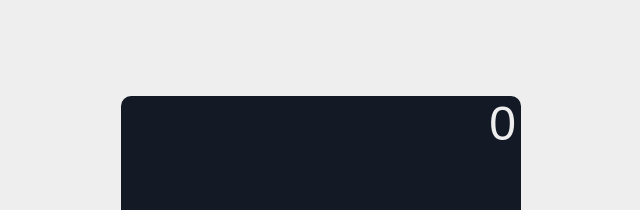
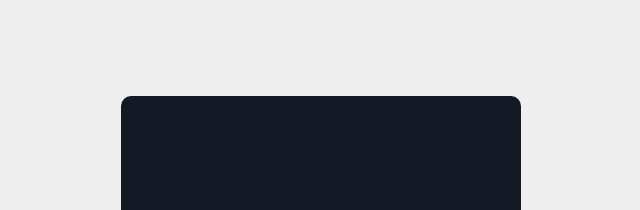
Before and after one commit to abdullah116632/calculator, a React (Create React App) app: page / in a window 1280 px wide. Shown: the top 210 px of the page, without its empty margins (319-959 px from the left). Built offline with nearby package versions, Linux system fonts and the light colour scheme.

Commit message:
update logic & readme.md

```diff
--- a/src/App.js
+++ b/src/App.js
@@ -1,155 +1,36 @@
 import { useReducer } from "react";
-
 import NumberButton from "./components/NumberButton";
 import OperationButton from "./components/OperationButton";
+import { reducer } from "./reducer/reduce";
+import { ACTIONS } from "./actions/action";
+import { formatOperand } from "./util/format";
 
-export const ACTIONS = {
-  ADD_DEGIT: "add_degit",
-  ADD_OPERAND: "add_operand",
-  DELETE: "delete",
-  RESET: "reset",
-  RESULT: "result",
-};
-
-const initialState = {
-  inputScreen: "",
-  currentOperand: null,
-  previousOperand: null,
-  operation: "",
-  result: 0,
-};
 
 function App() {
-  const reducer = (state, { type, payload }) => {
-    switch (type) {
-      case ACTIONS.ADD_DEGIT:
-        if (state.previousOperand == null) {
-          return {
-            ...state,
-            inputScreen: `${state.inputScreen || ""}${payload.number}`,
-            currentOperand: `${state.currentOperand || ""}${payload.number}`,
-          };
-        }
 
-        if (state.currentOperand == null) {
-          state.currentOperand = `${state.currentOperand || ""}${
-            payload.number
-          }`;
-        }
-
-        return {
-          ...state,
-          inputScreen: `${state.inputScreen || ""}${payload.number}`,
-
-          previousOperand: evaluate(state),
-          currentOperand: null,
-        };
-
-      case ACTIONS.ADD_OPERAND:
-        if (!state.inputScreen) {
-          return state;
-        }
-        const lastDegit = state.inputScreen.slice(-1);
-
-        if (
-          lastDegit === "+" ||
-          lastDegit === "-" ||
-          lastDegit === "*" ||
-          lastDegit === "/" ||
-          state.inputScreen.includes(".")
-        ) {
-          return state;
-        }
-
-        if (state.previousOperand == null) {
-          return {
-            ...state,
-            inputScreen: `${state.inputScreen}${payload.operand}`,
-            previousOperand: state.currentOperand,
-            operation: payload.operand,
-            currentOperand: null,
-          };
-        }
-
-        return {
-          ...state,
-          inputScreen: `${state.inputScreen}${payload.operand}`,
-          operation: payload.operand,
-        };
-
-      case ACTIONS.RESET:
-        return {
-          ...state,
-          inputScreen: "",
-          currentOperand: null,
-          previousOperand: null,
-          result: 0,
-        };
-
-      case ACTIONS.DELETE:
-        if (!state.inputScreen) {
-          return state;
-        }
-
-        return {
-          ...state,
-          inputScreen: state.inputScreen.slice(0, -1),
-        };
-    }
-  };
-
-  const evaluate = ({ currentOperand, previousOperand, operation, result }) => {
-    const current = parseFloat(currentOperand);
-    const prev = parseFloat(previousOperand);
-
-    // console.log(" function curr",currentOperand)
-    // console.log("function prev" ,previousOperand)
-
-    switch (operation) {
-      case "+":
-        result = prev + current;
-        break;
-      case "-":
-        result = prev - current;
-        break;
-      case "*":
-        result = prev * current;
-        break;
-      case "/":
-        result = prev / current;
-        break;
-      default:
-       result = 0
-    }
-
-
-    return result.toString();
-  };
-
-  const [{ inputScreen, result, currentOperand, previousOperand }, dispatch] =
-    useReducer(reducer, initialState);
-
-  // console.log("current", currentOperand)
-  // console.log("prev", previousOperand)
+  const [{ currentOperand, previousOperand, operation }, dispatch] = useReducer(
+    reducer,
+    {}
+  );
 
   return (
     <div className="App">
       <div className="calculator">
         <div className="display">
-          <div className="result">{result}</div>
-          <div className="operationField">{inputScreen}</div>
+          <div className="result">{formatOperand(previousOperand)} {operation}{" "}</div>
+          <div className="operationField">{formatOperand(currentOperand)}</div>
         </div>
         <div className="board">
           <button
             type="button"
             className="multiCol1"
-            onClick={() => dispatch({ type: ACTIONS.RESET, payload: null })}
+            onClick={() => dispatch({ type: ACTIONS.RESET })}
           >
             AC
           </button>
           <button
             type="button"
-            onClick={() => dispatch({ type: ACTIONS.DELETE, payload: null })}
+            onClick={() => dispatch({ type: ACTIONS.DELETE })}
           >
             DEL
           </button>
@@ -166,9 +47,13 @@ function App() {
           <NumberButton number="8" dispatch={dispatch} />
           <NumberButton number="9" dispatch={dispatch} />
           <OperationButton operand="-" dispatch={dispatch} />
-          <OperationButton operand="." dispatch={dispatch} />
+          <NumberButton number="." dispatch={dispatch} />
           <NumberButton number="0" dispatch={dispatch} />
-          <button type="button" className="multiCol2">
+          <button
+            type="button"
+            className="multiCol2"
+            onClick={() => dispatch({ type: ACTIONS.EVALUATE })}
+          >
             =
           </button>
         </div>
--- /dev/null
+++ b/src/actions/action.js
@@ -0,0 +1,8 @@
+export const ACTIONS = {
+  ADD_DIGIT: "add_degit",
+  ADD_OPERAND: "add_operand",
+  DELETE: "delete",
+  RESET: "reset",
+  RESULT: "result",
+  EVALUATE: "evaluate"
+};
--- a/src/components/NumberButton.js
+++ b/src/components/NumberButton.js
@@ -1,11 +1,14 @@
-import { ACTIONS } from "../App";
+import { ACTIONS } from "../actions/action";
 
-const NumberButton = ({number, dispatch}) => {
+const NumberButton = ({ number, dispatch }) => {
   return (
-
-      <button type="button" onClick={() => dispatch({type: ACTIONS.ADD_DEGIT, payload: {number}})}>{number}</button>
-
+    <button
+      type="button"
+      onClick={() => dispatch({ type: ACTIONS.ADD_DIGIT, payload: { number } })}
+    >
+      {number}
+    </button>
   );
-}
+};
 
 export default NumberButton;
--- /dev/null
+++ b/src/reducer/reduce.js
@@ -0,0 +1,97 @@
+import { ACTIONS } from "../actions/action";
+import { evaluate } from "../util/calculate";
+
+
+export const  reducer = (state, { type, payload }) => {
+  switch (type) {
+    case ACTIONS.ADD_DIGIT:
+      if (state.overwrite) {
+        console.log("first if")
+        return {
+          ...state,
+          currentOperand: payload.number,
+          overwrite: false,
+        };
+      }
+
+      if (payload.number === "0" && state.currentOperand === "0") {
+        return state;
+      }
+
+      if (payload.number === "." && state.currentOperand.includes(".")) {
+        return state;
+      }
+      console.log(state)
+      return {
+        ...state,
+        currentOperand: `${state.currentOperand || ""}${payload.number}`,
+      };
+
+    case ACTIONS.ADD_OPERAND:
+      if (state.currentOperand == null && state.previousOperand == null) {
+        return state;
+      }
+
+      if (state.currentOperand == null) {
+        return {
+          ...state,
+          operation: payload.operand,
+        };
+      }
+
+      if (state.previousOperand == null) {
+        return {
+          ...state,
+          operation: payload.operand,
+          previousOperand: state.currentOperand,
+          currentOperand: null,
+        };
+      }
+
+      return {
+        ...state,
+        previousOperand: evaluate(state),
+        operation: payload.operand,
+        currentOperand: null,
+      };
+
+    case ACTIONS.RESET:
+      return {};
+
+    case ACTIONS.DELETE:
+      if (state.overwrite) {
+        return {
+          ...state,
+          overwrite: false,
+          currentOperand: null,
+        };
+      }
+
+      if (state.currentOperand == null) return state;
+      if (state.currentOperand.length === 1) {
+        return { ...state, currentOperand: null };
+      }
+
+      return {
+        ...state,
+        currentOperand: state.currentOperand.slice(0, -1),
+      };
+
+    case ACTIONS.EVALUATE:
+      if (
+        state.operation == null ||
+        state.currentOperand == null ||
+        state.previousOperand == null
+      ) {
+        return state;
+      }
+
+      return {
+        ...state,
+        overwrite: true,
+        previousOperand: null,
+        operation: null,
+        currentOperand: evaluate(state),
+      };
+  }
+}
--- /dev/null
+++ b/src/util/calculate.js
@@ -0,0 +1,22 @@
+export const evaluate = ({ currentOperand, previousOperand, operation }) => {
+  const prev = parseFloat(previousOperand);
+  const current = parseFloat(currentOperand);
+  if (isNaN(prev) || isNaN(current)) return "";
+  let computation = "";
+  switch (operation) {
+    case "+":
+      computation = prev + current;
+      break;
+    case "-":
+      computation = prev - current;
+      break;
+    case "*":
+      computation = prev * current;
+      break;
+    case "/":
+      computation = prev / current;
+      break;
+  }
+
+  return computation.toString();
+};
--- /dev/null
+++ b/src/util/format.js
@@ -0,0 +1,11 @@
+const INTEGER_FORMATTER = new Intl.NumberFormat("en-us", {
+  maximumFractionDigits: 0,
+});
+
+export function formatOperand(operand) {
+  if (operand == null) return;
+  const [integer, decimal] = operand.split(".");
+  if (decimal == null) return INTEGER_FORMATTER.format(integer);
+
+  return `${INTEGER_FORMATTER.format(integer)}.${decimal}`;
+}
```
Also changed, not shown: src/components/OperationButton.js (+11 -6 lines), 1 other file (tests, documents, lock files or other folders).
